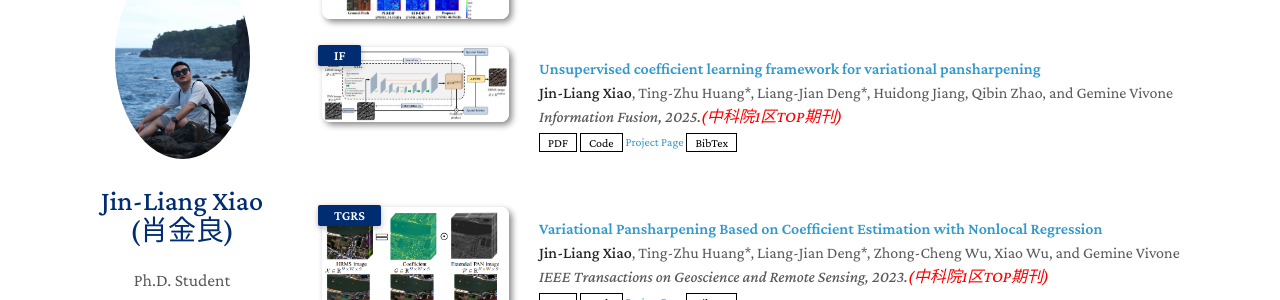
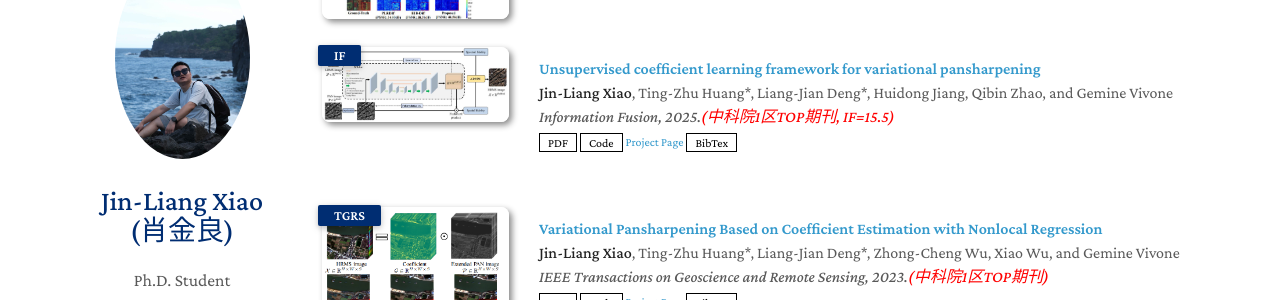
Before and after one commit to Jin-liangXiao/Jin-liangXiao.github.io, a Jekyll site: the page built from index.md, in a window 1280 px wide and 900 px high, scrolled down 372 px. Shown: the part 152-452 px from the top of the window. Built offline with Jekyll 4.4.1, drawn with Linux system fonts in a browser that asks for light colours; nearby versions of some CDN libraries; a style sheet for code colours, icons or effects is not loaded; our own code applies the rules of GitHub Pages for plain Markdown files.

Commit message:
Update publications.md

```diff
--- a/_includes/publications.md
+++ b/_includes/publications.md
@@ -40,7 +40,7 @@
   <div class="col-sm-9" style="position: relative;padding-right: 15px;padding-left: 20px;">
       <div class="title"><a href="https://www.sciencedirect.com/science/article/abs/pii/S1566253525008528">Unsupervised coefficient learning framework for variational pansharpening</a></div>
       <div class="author"><strong>Jin-Liang Xiao</strong>, Ting-Zhu Huang*, Liang-Jian Deng*, Huidong Jiang, Qibin Zhao, and Gemine Vivone</div>
-      <div class="periodical"><em>Information Fusion, 2025.<strong><font color="#FF0000">(中科院1区TOP期刊)</font></strong></em>
+      <div class="periodical"><em>Information Fusion, 2025.<strong><font color="#FF0000">(中科院1区TOP期刊, IF=15.5)</font></strong></em>
       </div>
     <div class="links">
       <a href="https://www.sciencedirect.com/science/article/abs/pii/S1566253525008528" class="btn btn-sm z-depth-0" role="button" target="_blank" style="font-size:12px;">PDF</a>
```
